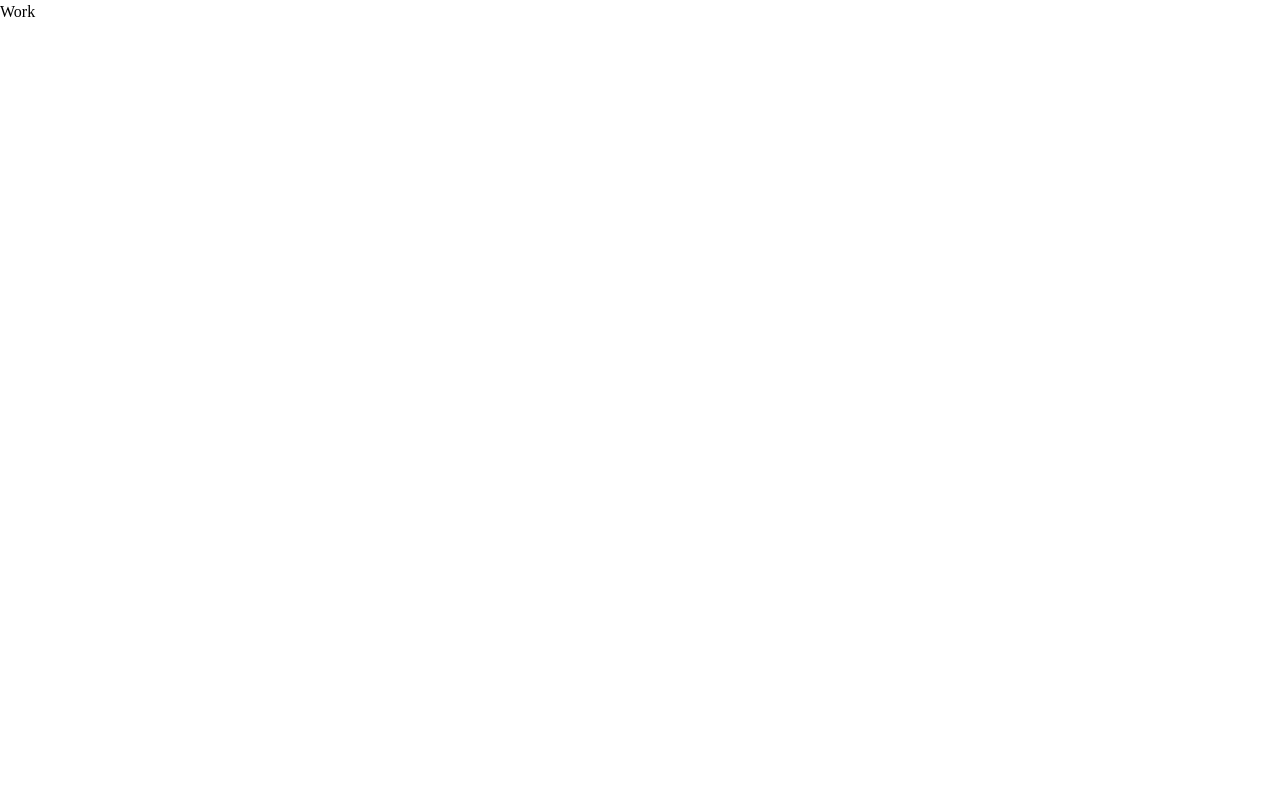
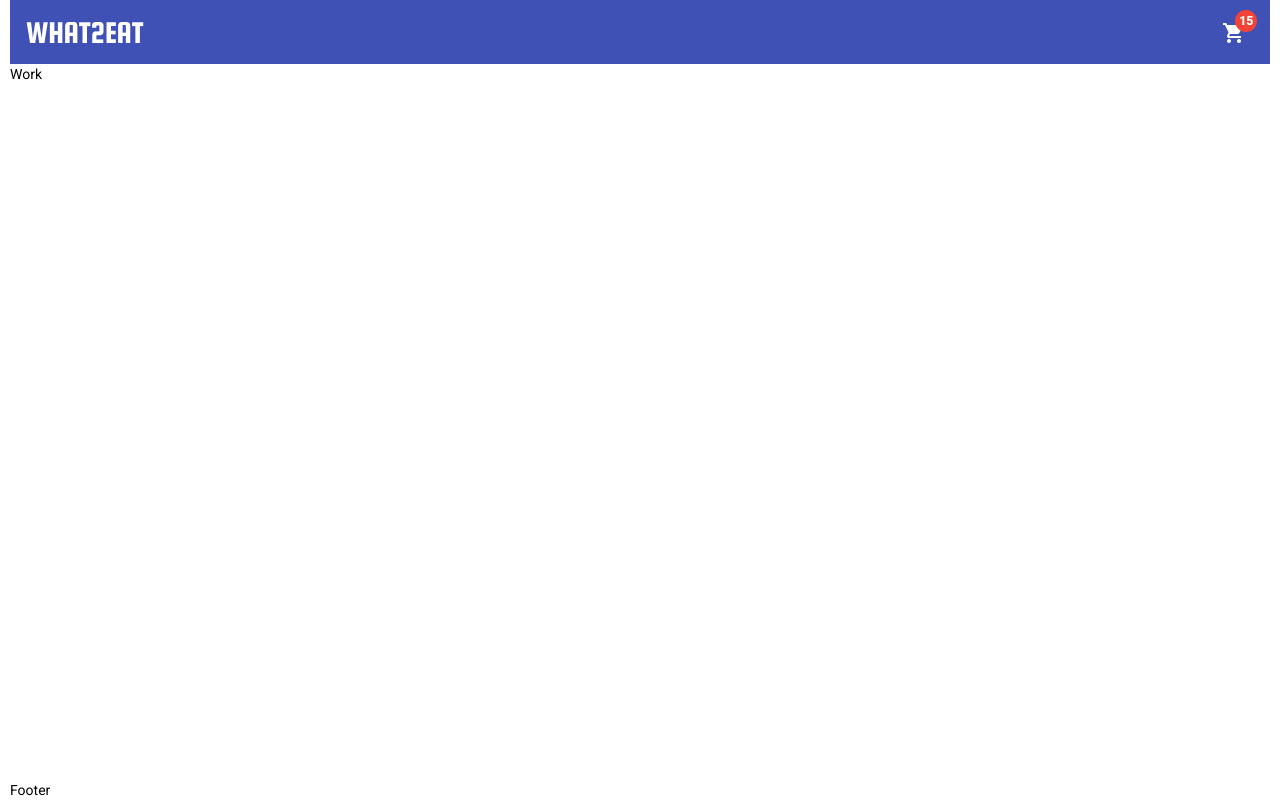
Before and after one commit to ADmtr2001/Angular_Test_Project, an Angular app: page / in a window 1280 px wide. Built offline with nearby package versions, Linux system fonts and the light colour scheme.

Commit message:
add navbar component

```diff
--- a/angular.json
+++ b/angular.json
@@ -53,6 +53,7 @@
               "src/assets"
             ],
             "styles": [
+              "./node_modules/@angular/material/prebuilt-themes/indigo-pink.css",
               "src/styles.scss"
             ],
             "scripts": []
@@ -121,6 +122,7 @@
               "src/assets"
             ],
             "styles": [
+              "./node_modules/@angular/material/prebuilt-themes/indigo-pink.css",
               "src/styles.scss"
             ],
             "scripts": []
--- a/package.json
+++ b/package.json
@@ -11,10 +11,12 @@
   "private": true,
   "dependencies": {
     "@angular/animations": "~13.3.0",
+    "@angular/cdk": "^13.3.8",
     "@angular/common": "~13.3.0",
     "@angular/compiler": "~13.3.0",
     "@angular/core": "~13.3.0",
     "@angular/forms": "~13.3.0",
+    "@angular/material": "^13.3.8",
     "@angular/platform-browser": "~13.3.0",
     "@angular/platform-browser-dynamic": "~13.3.0",
     "@angular/router": "~13.3.0",
--- a/src/app/app.component.html
+++ b/src/app/app.component.html
@@ -1 +1,7 @@
-Work
+<div class="container">
+  <app-navbar></app-navbar>
+  <div class="content">
+    Work
+  </div>
+  Footer
+</div>
--- a/src/app/app.component.scss
+++ b/src/app/app.component.scss
@@ -0,0 +1,13 @@
+.container {
+  max-width: 1420px;
+  min-height: 100vh;
+  padding: 0 10px;
+  margin: 0 auto;
+
+  display: flex;
+  flex-direction: column;
+
+  .content {
+    flex: 1;
+  }
+}
--- /dev/null
+++ b/src/app/components/navbar/navbar.component.html
@@ -0,0 +1,9 @@
+<mat-toolbar color="primary">
+  <a href="#">
+    <img src="../../../assets/logo.png" alt="logo">
+  </a>
+  <span class="example-spacer"></span>
+  <button mat-icon-button class="example-icon favorite-icon" aria-label="Example icon-button with heart icon">
+    <mat-icon matBadge="15" matBadgeColor="warn">shopping_cart</mat-icon>
+  </button>
+</mat-toolbar>
--- /dev/null
+++ b/src/app/components/navbar/navbar.component.scss
@@ -0,0 +1,3 @@
+.example-spacer {
+  flex: 1 1 auto;
+}
--- /dev/null
+++ b/src/app/components/navbar/navbar.component.ts
@@ -0,0 +1,15 @@
+import { Component, OnInit } from '@angular/core';
+
+@Component({
+  selector: 'app-navbar',
+  templateUrl: './navbar.component.html',
+  styleUrls: ['./navbar.component.scss']
+})
+export class NavbarComponent implements OnInit {
+
+  constructor() { }
+
+  ngOnInit(): void {
+  }
+
+}
--- /dev/null
+++ b/src/app/material/material.module.ts
@@ -0,0 +1,15 @@
+import { NgModule } from '@angular/core';
+
+import {MatToolbarModule} from '@angular/material/toolbar';
+import {MatIconModule} from '@angular/material/icon';
+import {MatButtonModule} from "@angular/material/button";
+import {MatBadgeModule} from '@angular/material/badge';
+
+
+const MaterialComponents = [MatToolbarModule, MatIconModule, MatButtonModule, MatBadgeModule]
+
+@NgModule({
+  imports: [MaterialComponents],
+  exports: [MaterialComponents]
+})
+export class MaterialModule { }
--- a/src/index.html
+++ b/src/index.html
@@ -6,8 +6,11 @@
   <base href="/">
   <meta name="viewport" content="width=device-width, initial-scale=1">
   <link rel="icon" type="image/x-icon" href="favicon.ico">
+  <link rel="preconnect" href="https://fonts.gstatic.com">
+  <link href="https://fonts.googleapis.com/css2?family=Roboto:wght@300;400;500&display=swap" rel="stylesheet">
+  <link href="https://fonts.googleapis.com/icon?family=Material+Icons" rel="stylesheet">
 </head>
-<body>
+<body class="mat-typography">
   <app-root></app-root>
 </body>
 </html>
--- a/src/styles.scss
+++ b/src/styles.scss
@@ -58,6 +58,36 @@ select {
   font: inherit;
 }
 
+html {
+  font-size: 62.5%; /* 1 */
+  height: 100%;
+  background-color: #FFFFFF;
+  font-family: 'Radio Canada', sans-serif;
+}
+
+body {
+  font-size: 1.6rem;
+  height: 100%;
+}
+
+button {
+  cursor: pointer;
+  outline: none;
+}
+
+a {
+  text-decoration: none;
+  color: inherit;
+}
+
+h2 {
+  margin-bottom: 2rem;
+}
+
+section {
+  padding: 1rem;
+}
+
 @media (prefers-reduced-motion: reduce) {
   * {
     animation-duration: 0.01ms !important;
```
Also changed, not shown: src/app/app.module.ts (+9 -2 lines), src/assets/logo.png (added), 1 other file (tests, documents, lock files or other folders).
